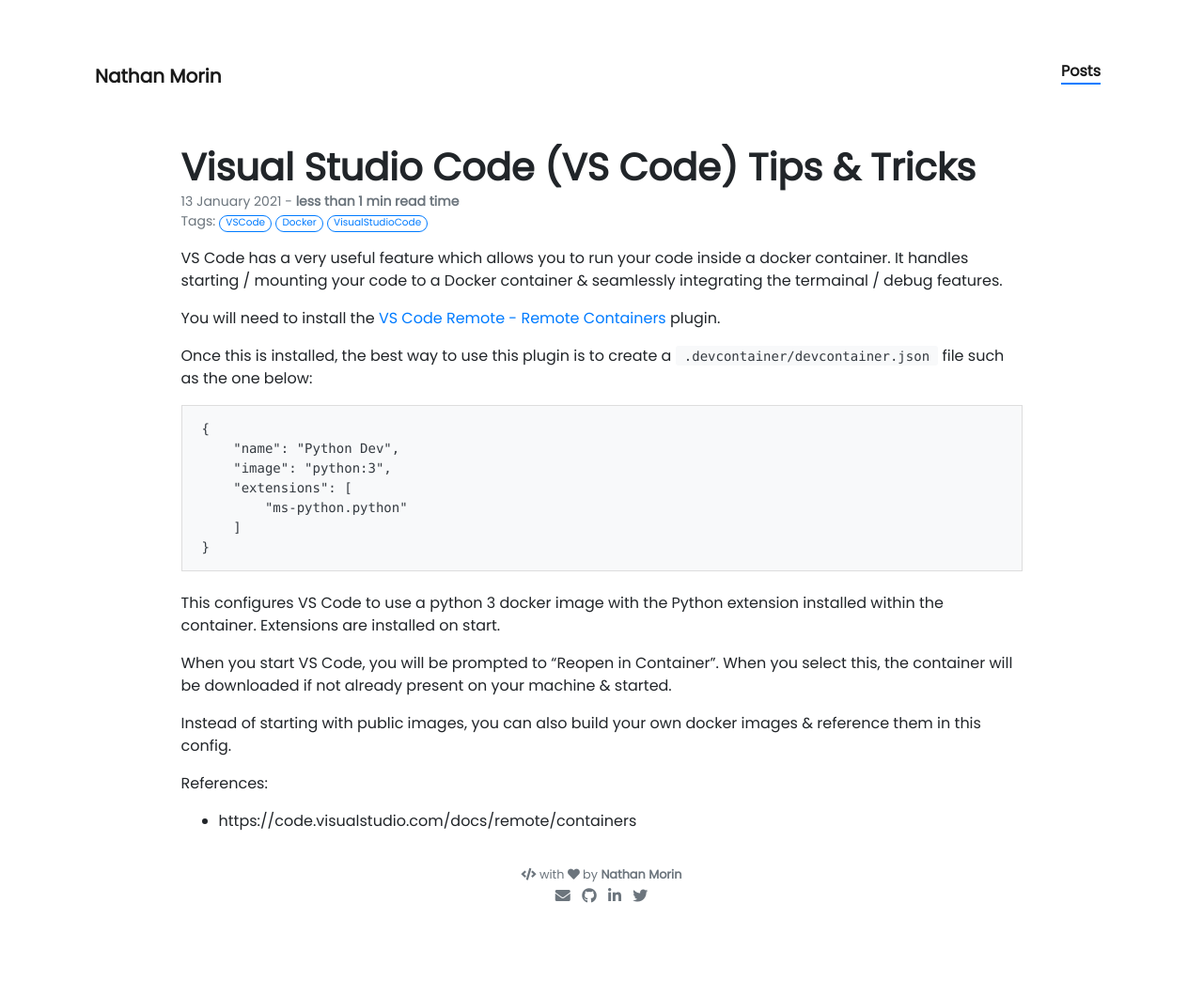
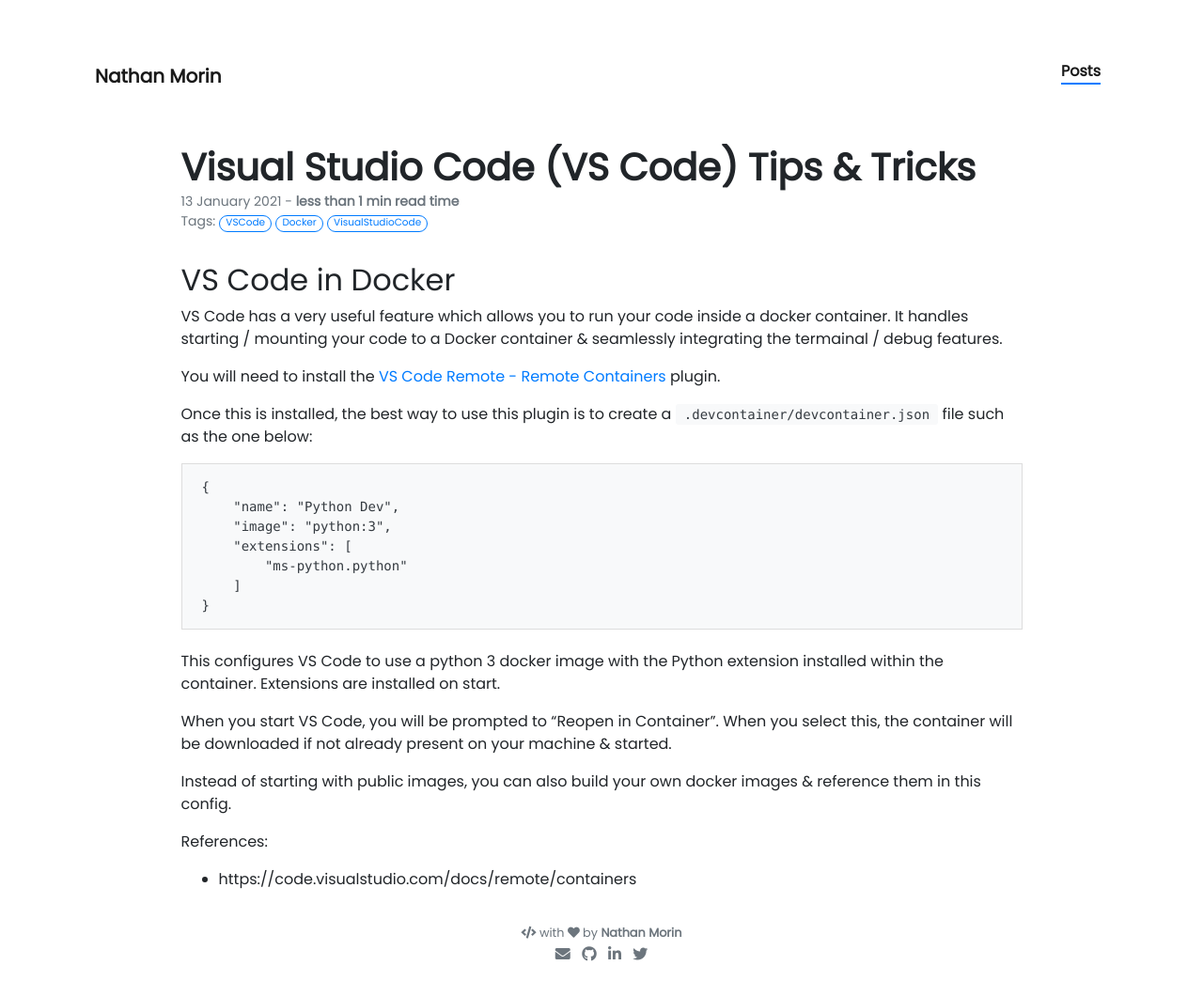
Before and after one commit to nathanamorin/nathanamorin.github.io, a Jekyll site: the page built from _posts/2021-01-13-vs-code-tips.md, in a window 1280 px wide. Shown: the whole page at 94% size. Built offline with Jekyll 4.4.1, drawn with Linux system fonts in a browser that asks for light colours; nearby versions of some CDN libraries; our own code applies the rules of GitHub Pages for plain Markdown files; before the commit the page ends 982 px from its top, so only the background shows below that.

Commit message:
add header

```diff
--- a/_posts/2021-01-13-vs-code-tips.md
+++ b/_posts/2021-01-13-vs-code-tips.md
@@ -7,6 +7,7 @@
 ---
 
 
+## VS Code in Docker
 VS Code has a very useful feature which allows you to run your code inside a docker container.  It handles starting / mounting your code to a Docker container & seamlessly integrating the termainal / debug features.
 
 
```
